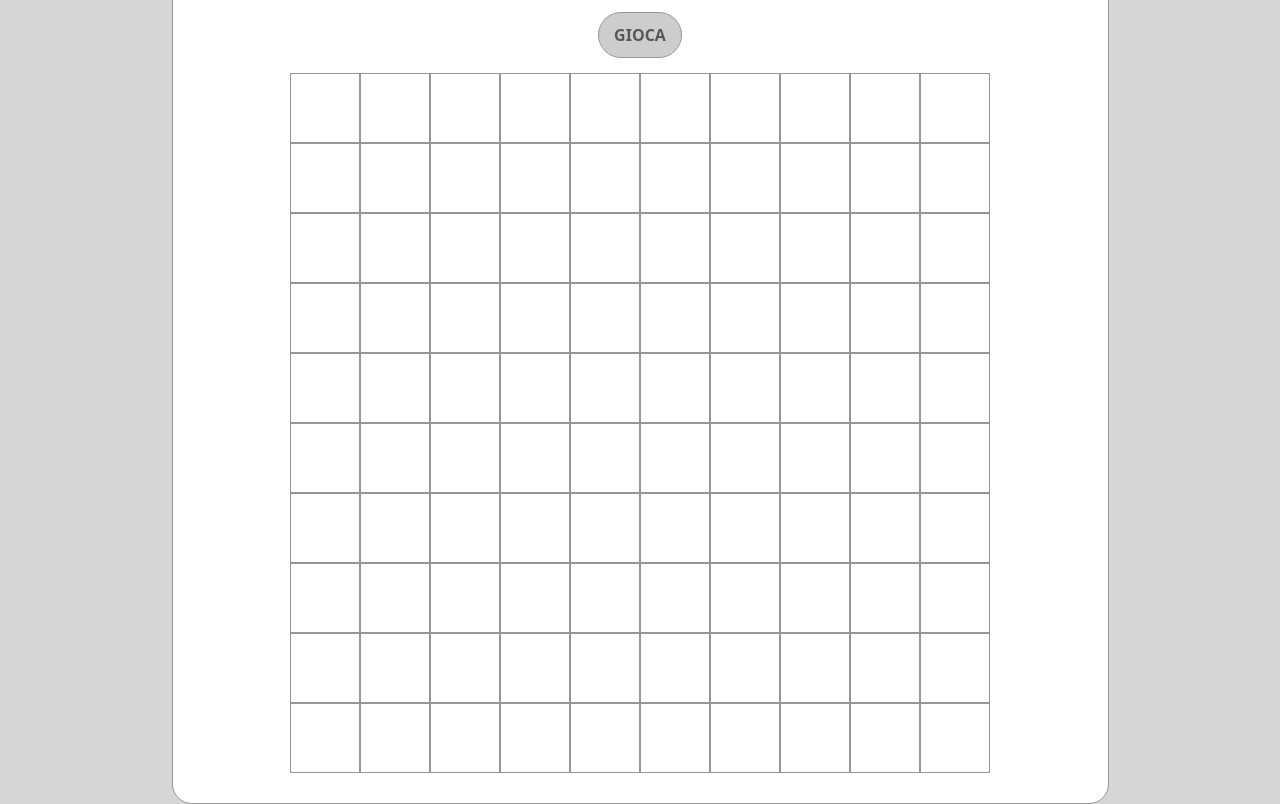
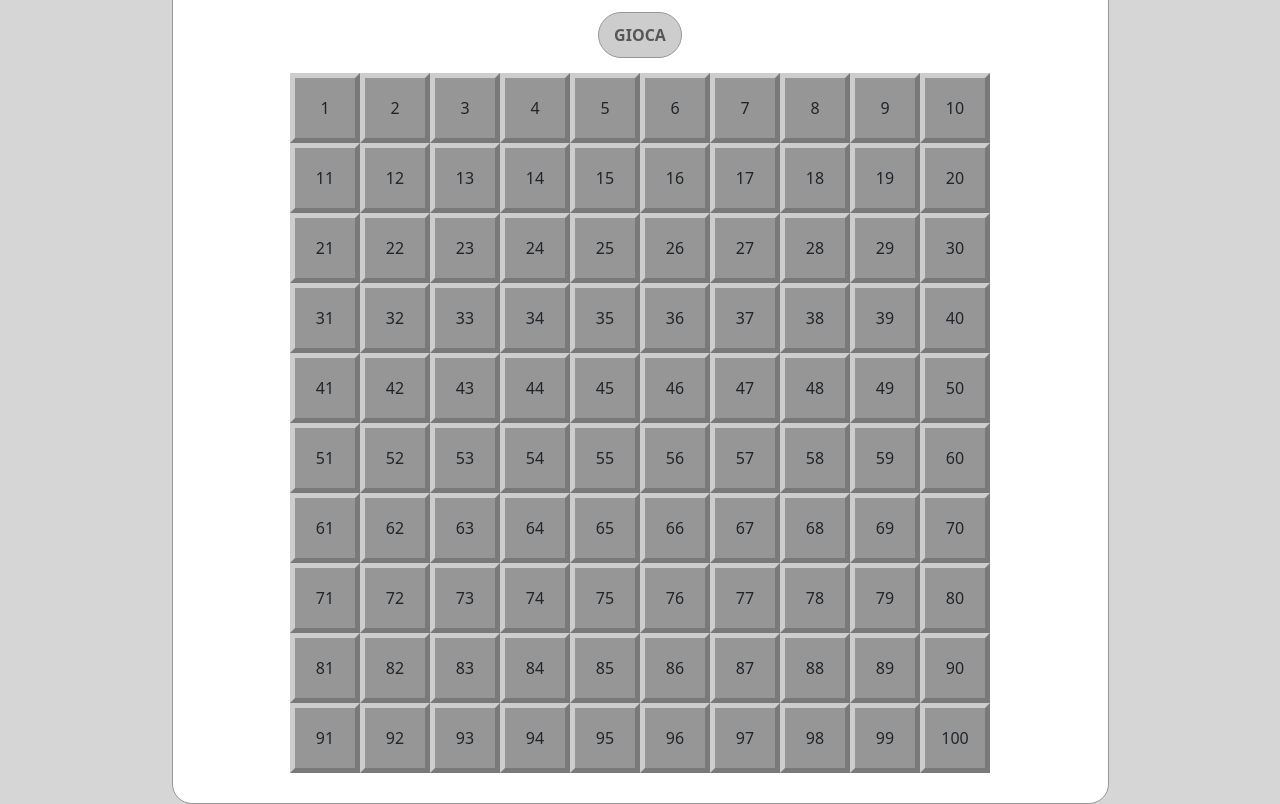
Before and after one commit to RiccardoBasso01/js-campominato-grid, a plain HTML site: page index.html in a window 1280 px wide. Shown: the part 201-1005 px from the top of the page. Drawn offline with nearby package versions, Linux system fonts and the light colour scheme.

Commit message:
Numerazione delle celle

```diff
--- a/css/style.css
+++ b/css/style.css
@@ -67,9 +67,15 @@ h1{
     flex: 0 0 10%;
     height: 10%;
 
-    border:1px solid var(--grey);
+    cursor: pointer;
 
-    cursor: pointer;
+    display: flex;
+    justify-content: center;
+    align-items: center;
+
+    background-color: var(--grey);
+    border:5px solid var(--light-grey);
+    border-style: outset;
 }
 
 /**************************************************************************/
--- a/js/script.js
+++ b/js/script.js
@@ -1 +1,10 @@
-console.log('JS OK')
+console.log('JS OK');
+
+// Recupero le celle della griglia
+const cell = document.querySelectorAll('.cell');
+console.log('Numero di celle: ', cell.length);
+
+// Assegno i numeri in sequenza a tutte le celle
+for(let i = 0; i < cell.length; i++){
+    cell[i].innerText = i + 1;
+}
```
